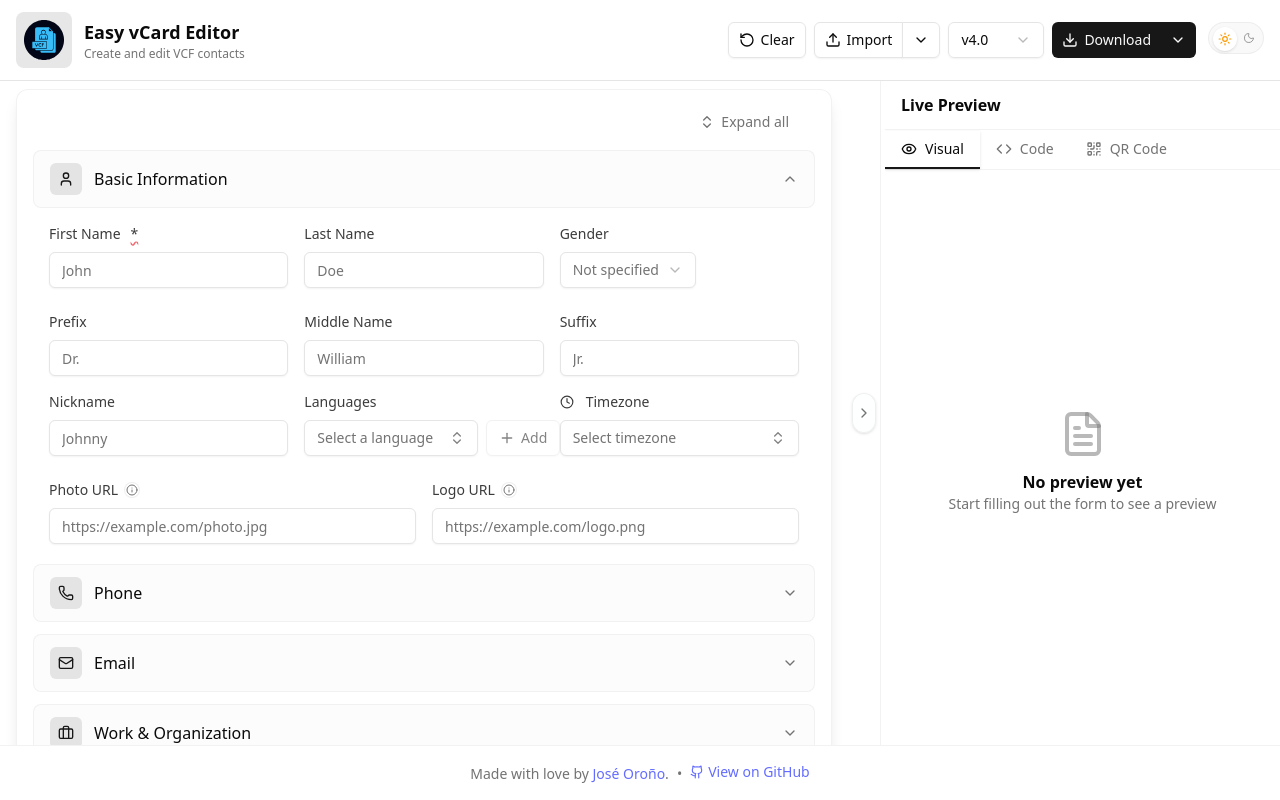
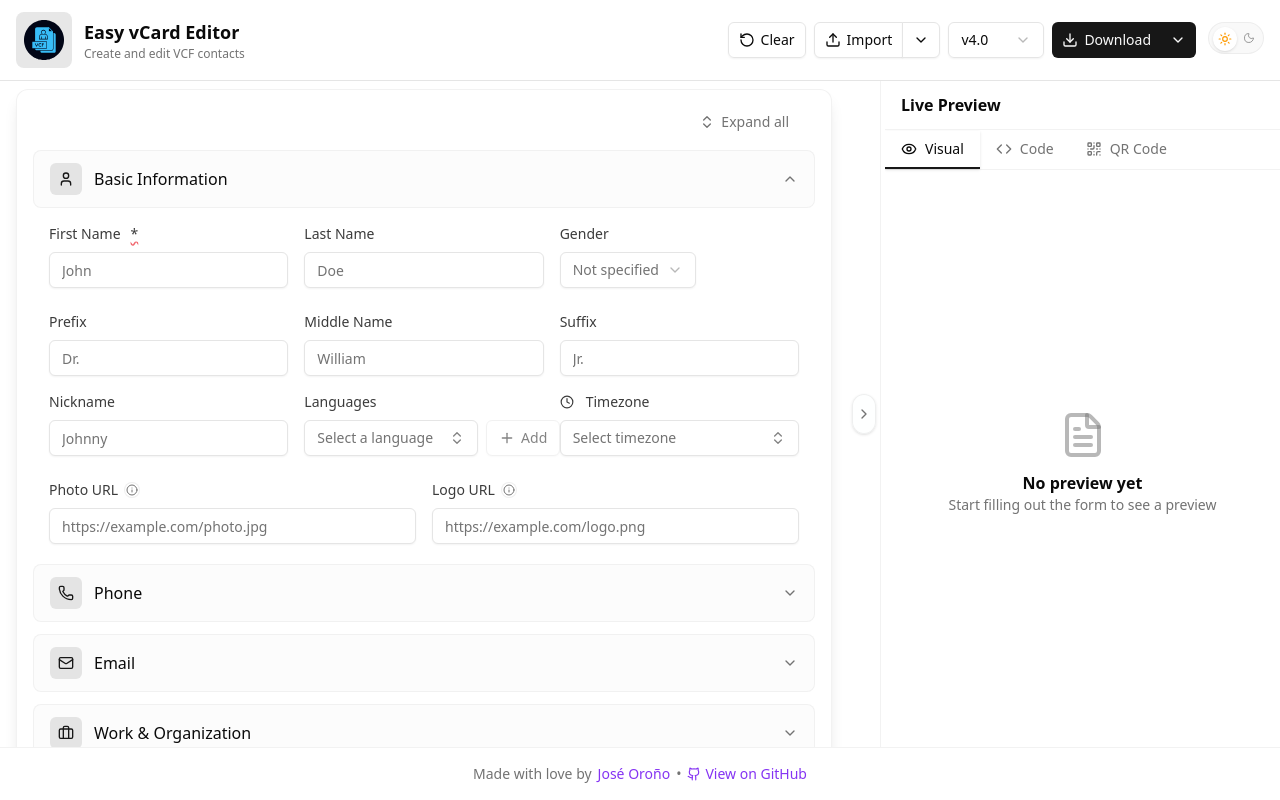
Before and after one commit to joseorono/easy-vcf-editor, a React (Vite) app: page / in a window 1280 px wide. Built offline with nearby package versions, Linux system fonts and the light colour scheme.

Commit message:
Adjust link colors and footer alignment

```diff
--- a/src/components/footer.tsx
+++ b/src/components/footer.tsx
@@ -5,22 +5,22 @@ import { Github } from "lucide-react";
 export function Footer() {
   return (
     <footer className="border-t border-border/50 bg-background py-4 text-center text-sm text-muted-foreground hidden lg:block">
-      <p>
-        Made with love by{" "}
+      <p className="flex items-center justify-center gap-1.5">
+        <span>Made with love by</span>
         <a
           href="https://github.com/joseorono"
           target="_blank"
           rel="noopener noreferrer"
-          className="inline-flex items-center gap-1 font-medium text-foreground hover:text-primary transition-colors"
+          className="inline-flex items-center gap-1 font-medium transition-colors"
         >
           José Oroño
         </a>
-        .<span className="mx-2 text-muted-foreground">•</span>
+        <span className="text-muted-foreground">•</span>
         <a
           href="https://github.com/joseorono/easy-vcf-editor"
           target="_blank"
           rel="noopener noreferrer"
-          className="inline-flex items-center gap-1 font-medium text-foreground hover:text-primary transition-colors"
+          className="inline-flex items-center gap-1 font-medium transition-colors"
         >
           <Github className="h-3.5 w-3.5" />
           View on GitHub
--- a/src/index.css
+++ b/src/index.css
@@ -24,6 +24,9 @@
   --popover-foreground: oklch(0.145 0 0);
   --primary: oklch(0.205 0 0);
   --primary-foreground: oklch(0.985 0 0);
+  /* Link color (GitHub-brand-inspired purple). Dark enough for AA on white. */
+  --link: #8534f3;
+  --link-hover: #6e40c9;
   --secondary: oklch(0.97 0 0);
   --secondary-foreground: oklch(0.205 0 0);
   --muted: oklch(0.97 0 0);
@@ -51,12 +54,18 @@
 
 a {
   font-weight: 500;
-  color: #646cff;
+  color: var(--link);
   text-decoration: inherit;
 }
 
+/* Explicit visited color so browsers don't fall back to the low-contrast UA
+   purple. Before :hover to respect the LVHA cascade order. */
+a:visited {
+  color: var(--link-hover);
+}
+
 a:hover {
-  color: #535bf2;
+  color: var(--link-hover);
 }
 
 body {
@@ -127,6 +136,9 @@ h1 {
   --popover-foreground: oklch(0.985 0 0);
   --primary: oklch(0.922 0 0);
   --primary-foreground: oklch(0.205 0 0);
+  /* Lighter purple so links stay AA-legible on the near-black dark background. */
+  --link: #d2a8ff;
+  --link-hover: #e2c5ff;
   --secondary: oklch(0.269 0 0);
   --secondary-foreground: oklch(0.985 0 0);
   --muted: oklch(0.269 0 0);
```
